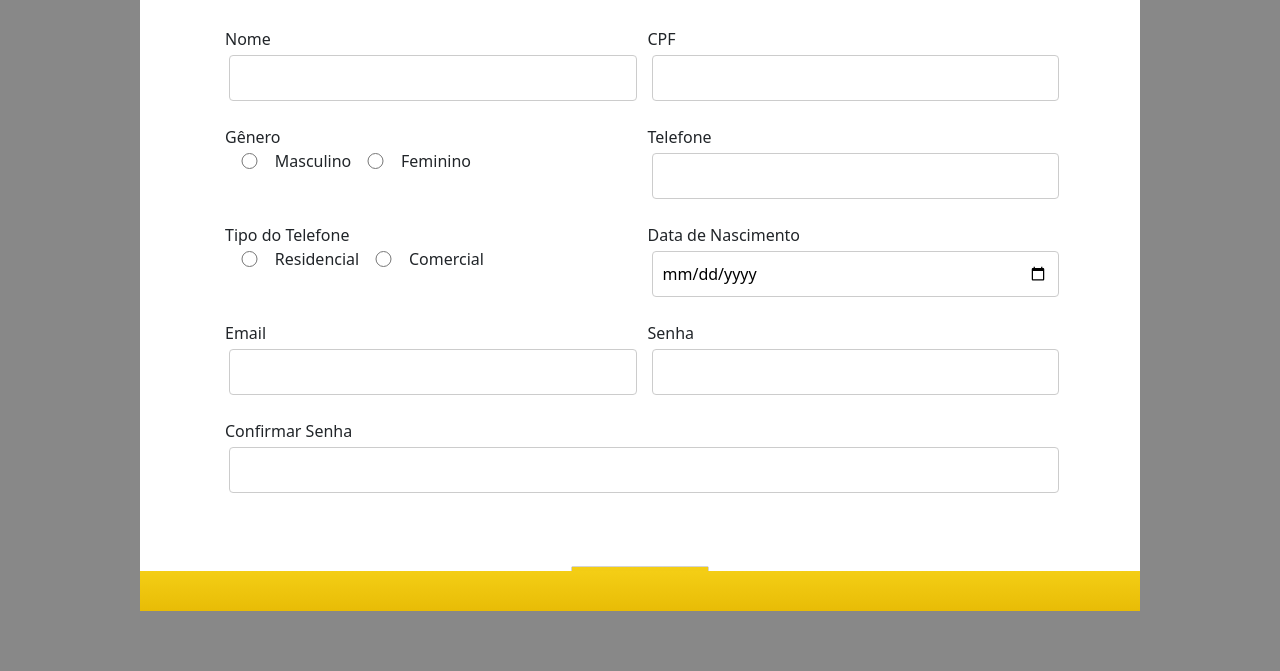
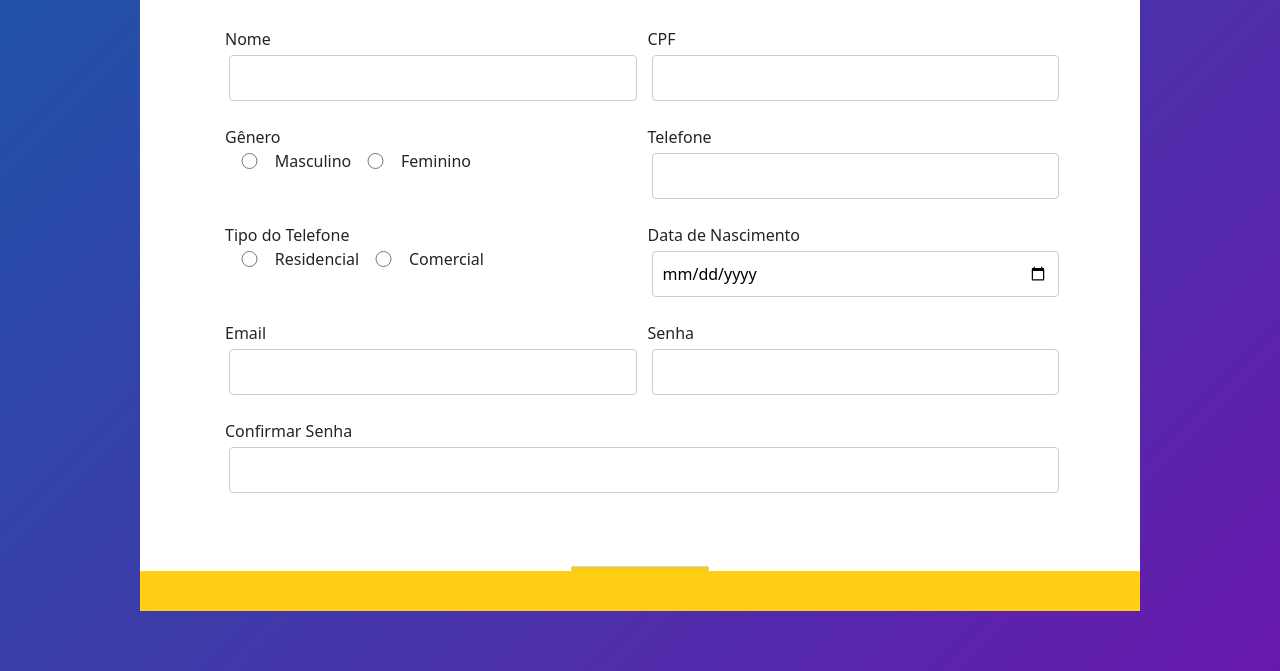
Before and after one commit to gbarteto/front, a plain HTML site: page index.html in a window 1280 px wide. Shown: the part 129-800 px from the top of the page. Drawn offline with nearby package versions, Linux system fonts and the light colour scheme.

Commit message:
Change background color

```diff
--- a/css/style.css
+++ b/css/style.css
@@ -9,7 +9,7 @@
     display: flex;
     justify-content: center;
     align-items: center;
-    background-color: #888888;
+    background-image: linear-gradient(135deg, #1B56A8 0%, #6819AC 100%);
   }
 
 form{
@@ -28,6 +28,7 @@ form{
   }
 
   .form-titles{
+    width: 100%;
     display: flex;
     position: sticky;
     top: 0;
@@ -40,7 +41,6 @@ form{
 
   .form-titles h2{
     background: rgb(255,206,21);
-    background: linear-gradient(rgba(244,206,21,1) 0%,rgba(232,188,6,1) 100%);
     width: 100%;
     text-align: center;
     align-items: center;
@@ -109,7 +109,7 @@ form{
   }
 
   .submit-section button{
-    background: linear-gradient(rgba(244,206,21,1) 0%,rgba(232,188,6,1) 100%);
+    background: rgb(244,206,21);
     box-shadow: 0 0 1px #000;
     border: none;
     outline: none;
@@ -121,7 +121,7 @@ form{
   }
 
   .submit-section button:hover{
-    background: #ecd575;
+    background: rgb(247, 226, 123);
     cursor: pointer;
   }
 
@@ -131,6 +131,42 @@ form{
 
   footer{
     background: rgb(255,206,21);
-    background: linear-gradient(rgba(244,206,21,1) 0%,rgba(232,188,6,1) 100%);
     padding: 20px;
   }
+
+  /* Firefox (uncomment to work in Firefox, although other properties will not work!)  */
+/** {
+  scrollbar-width: thin;
+  scrollbar-color: #FFCE15 #FFFFFF;
+}*/
+
+/* Chrome, Edge and Safari */
+*::-webkit-scrollbar {
+  height: 1px;
+  width: 10px;
+}
+*::-webkit-scrollbar-track {
+  border-radius: 5px;
+  background-color: #FFFFFF;
+}
+
+*::-webkit-scrollbar-track:hover {
+  background-color: #FFFFFF;
+}
+
+*::-webkit-scrollbar-track:active {
+  background-color: #FFFFFF;
+}
+
+*::-webkit-scrollbar-thumb {
+  border-radius: 5px;
+  background-color: #FFCE15;
+}
+
+*::-webkit-scrollbar-thumb:hover {
+  background-color: #E8BB13;
+}
+
+*::-webkit-scrollbar-thumb:active {
+  background-color: #E8BB13;
+}
```
